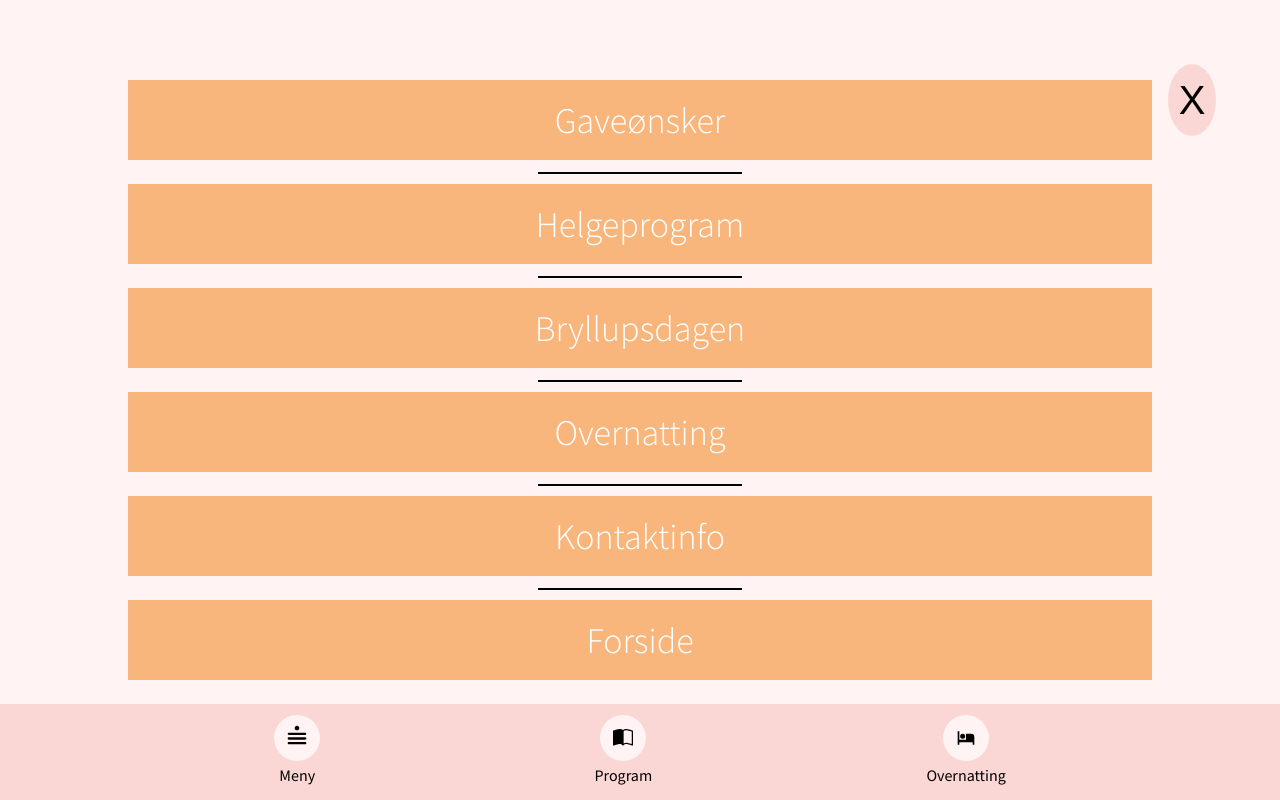
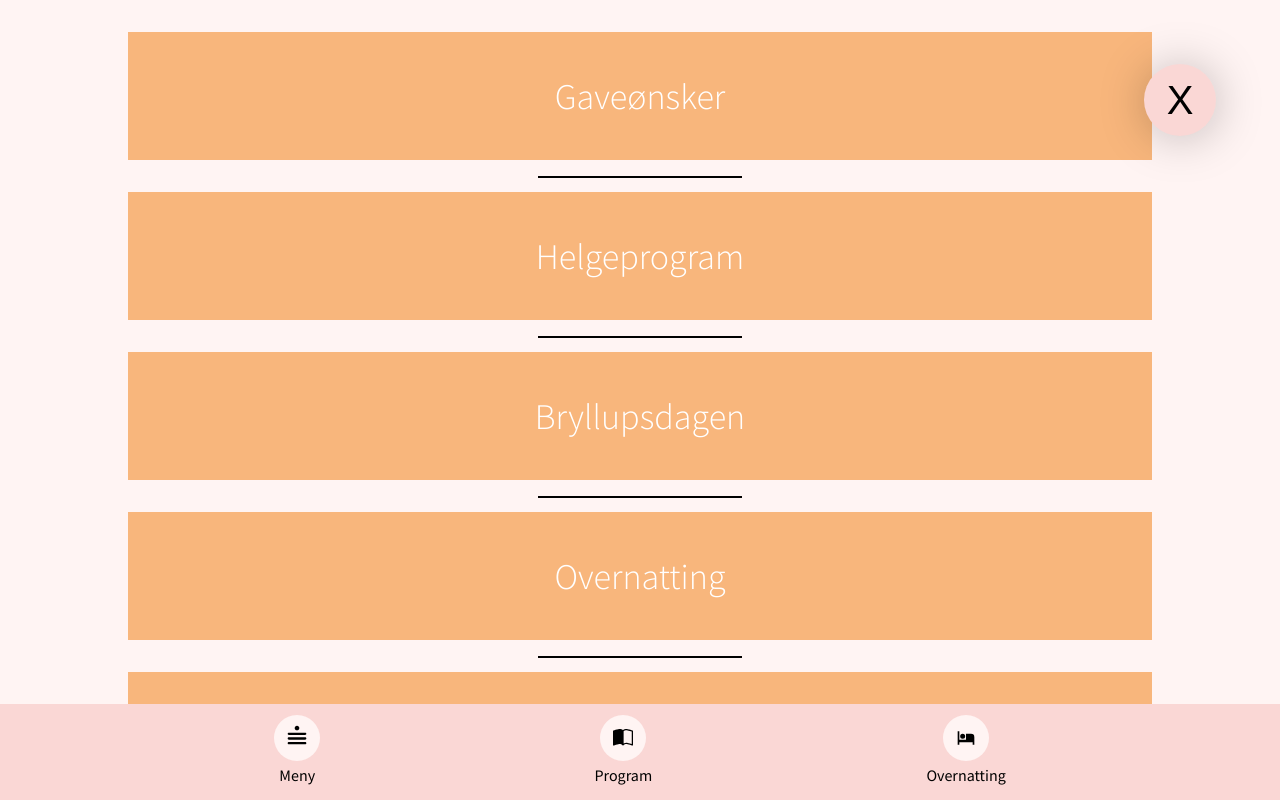
Before and after one commit to magnusrand/bryllup-anna-og-simen, a React (Create React App) app: page /gaveonsker in a window 1280 px wide. Both pictures are taken after a click on the button "Meny". Built offline with nearby package versions, Linux system fonts and the light colour scheme; a web font is replaced by a local one.

Commit message:
make menu list scrollable and fixed

```diff
--- a/src/components/Menu/Menu.css
+++ b/src/components/Menu/Menu.css
@@ -1,8 +1,8 @@
 :root {
   --menubar-height: 6rem;
   --menu-color: var(--tertiary-color);
-  --menu-item-gap: calc(15vh / 5);
-  --menu-item-height: calc(60vh / 6);
+  --menu-item-gap: 2rem;
+  --menu-item-height: 8rem;
 }
 
 nav {
@@ -51,40 +51,21 @@ nav {
 /* MENU BAR end
 ---------------------------------------------------
    MENU LIST start */
-.menu-list__container {
-  display: flex;
-  flex-direction: column;
-  align-items: center;
-  justify-content: flex-end;
-  row-gap: var(--menu-item-gap);
 
-  z-index: 1;
-
+.menu-list__wrapper {
   position: fixed;
+  top: 0;
   bottom: var(--menubar-height);
-  min-height: calc(100vh - var(--menubar-height));
-  width: 100%;
-
-  background-color: var(--secondary-color);
+  width: 100vw;
 
   animation: append-animate 0.2s ease-out;
 }
 
-.menu-list__close-button {
-  position: fixed;
-  top: 4rem;
-  right: 4rem;
-  z-index: 3;
+.menu-list {
+  height: 100%;
+  overflow-y: scroll;
 
-  background-color: var(--primary-color);
-  border: none;
-  border-radius: 50%;
-  font-size: 2.5rem;
-  width: 3rem;
-}
-
-.menu-list__close-button:hover {
-  filter: brightness(80%);
+  background-color: var(--secondary-color);
 }
 
 .menu-list__item {
@@ -95,7 +76,7 @@ nav {
   align-items: center;
 
   min-height: var(--menu-item-height);
-  width: 80vw;
+  margin: 0 10vw var(--menu-item-gap);
 
   background-color: var(--menu-color);
 
@@ -114,6 +95,10 @@ nav {
   filter: brightness(110%);
 }
 
+.menu-list__item:first-child {
+  margin-top: var(--menu-item-gap);
+}
+
 .menu-list__item:last-child {
   margin-bottom: var(--menu-item-gap);
 }
@@ -128,6 +113,25 @@ nav {
 
 .menu-list__item:last-child::after {
   content: none;
+}
+
+.menu-list__close-button {
+  position: fixed;
+  top: 4rem;
+  right: 4rem;
+  z-index: 3;
+
+  background-color: var(--primary-color);
+  box-shadow: 1px 2px 48px -1px rgba(0, 0, 0, 0.26);
+  border: none;
+  border-radius: 50%;
+  font-size: 2.5rem;
+  width: 4.5rem;
+  height: 4.5;
+}
+
+.menu-list__close-button:hover {
+  filter: brightness(110%);
 }
 /* MENU LIST end */
 
--- a/src/components/Menu/Menu.tsx
+++ b/src/components/Menu/Menu.tsx
@@ -16,7 +16,7 @@ export const Menu = ({ activeElement }: MenuProps) => {
   useOnClickOutside([listContainerRef, menuButtonRef], () => setOpen(false));
 
   return (
-    <nav className={`${open ? "nav--open" : ""}`}>
+    <nav>
       <MenuBar
         open={open}
         setOpen={setOpen}
--- a/src/components/Menu/MenuList.tsx
+++ b/src/components/Menu/MenuList.tsx
@@ -17,13 +17,15 @@ export const MenuList = React.forwardRef<HTMLDivElement, MenuListProps>(
         >
           X
         </button>
-        <div ref={ref} className="menu-list__container">
-          <ListItem to={"/gaveonsker"} name="Gaveønsker" />
-          <ListItem to={"/"} name="Helgeprogram" />
-          <ListItem to={"/"} name="Bryllupsdagen" />
-          <ListItem to={"/"} name="Overnatting" />
-          <ListItem to={"/"} name="Kontaktinfo" />
-          <ListItem to={"/"} name="Forside" />
+        <div className="menu-list__wrapper">
+          <div ref={ref} className="menu-list">
+            <ListItem to={"/gaveonsker"} name="Gaveønsker" setOpen={setOpen} />
+            <ListItem to={"/"} name="Helgeprogram" setOpen={setOpen} />
+            <ListItem to={"/"} name="Bryllupsdagen" setOpen={setOpen} />
+            <ListItem to={"/"} name="Overnatting" setOpen={setOpen} />
+            <ListItem to={"/"} name="Kontaktinfo" setOpen={setOpen} />
+            <ListItem to={"/"} name="Forside" setOpen={setOpen} />
+          </div>
         </div>
       </>
     );
@@ -33,11 +35,12 @@ export const MenuList = React.forwardRef<HTMLDivElement, MenuListProps>(
 type ListItemProps = {
   name: string;
   to: To;
+  setOpen: React.Dispatch<React.SetStateAction<boolean>>;
 };
 
-const ListItem = ({ name, to }: ListItemProps) => {
+const ListItem = ({ name, to, setOpen }: ListItemProps) => {
   return (
-    <Link className="menu-list__item" to={to}>
+    <Link className="menu-list__item" to={to} onClick={() => setOpen(false)}>
       {name}
     </Link>
   );
```
